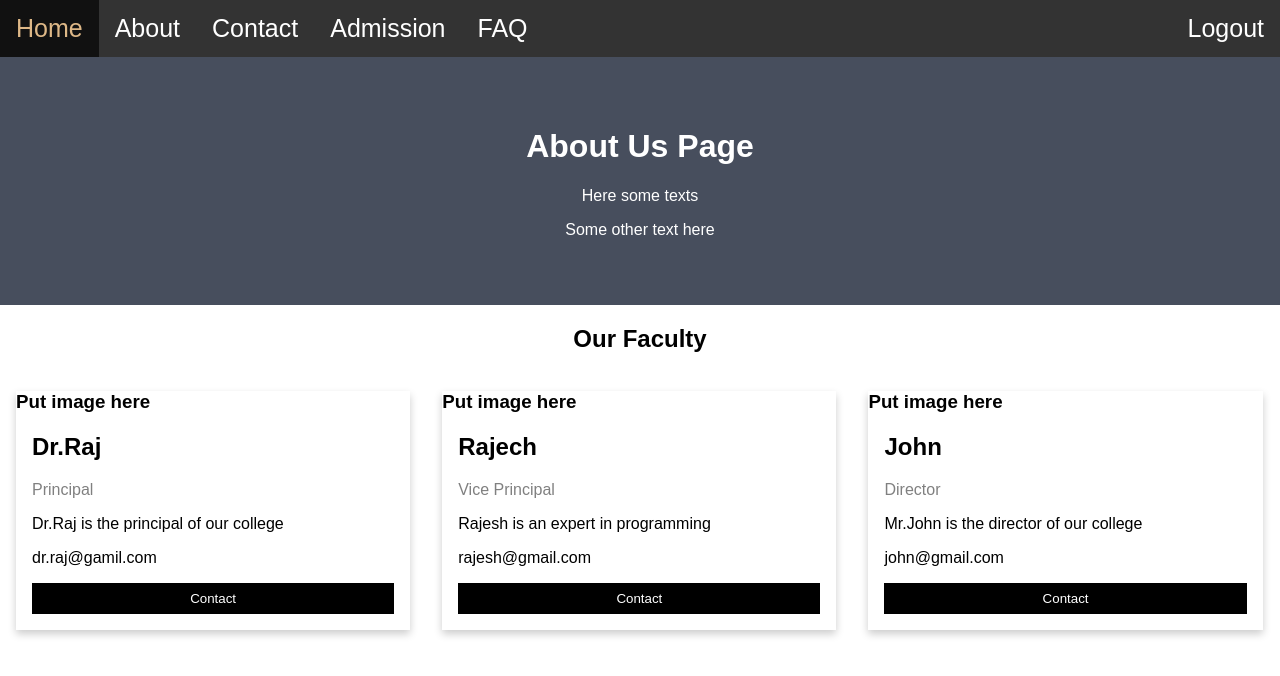
After one commit to Navaneeth-Sharma/36_Lo-KiB, a Flask app: template templates/about_college.html in a window 1280 px wide. The commit adds this page. Shown: the top 676 px of the page. Run offline with Flask 2, Linux system fonts and the light colour scheme; the template is opened without the code that fills it, so the values that code supplies are empty.

Commit message:
some implementations

```diff
--- /dev/null
+++ b/static/css/style5.css
@@ -0,0 +1,99 @@
+body {
+    font-family: Arial, Helvetica, sans-serif;
+    margin: 0;
+  }
+
+  html {
+    box-sizing: border-box;
+  }
+
+  *, *:before, *:after {
+    box-sizing: inherit;
+  }
+
+
+  ul {
+    list-style-type: none;
+    margin: 0;
+    padding: 0;
+    overflow: hidden;
+    background-color: #333;
+  }
+
+  li {
+    float: left;
+  }
+
+  li a {
+    display: block;
+    color: white;
+    text-align: center;
+    padding: 14px 16px;
+    text-decoration: none;
+    font-size: 25px;
+  }
+
+  li a:hover {
+    background-color: #111;
+    color: burlywood;
+  }
+
+  .column {
+    float: left;
+    width: 33.3%;
+    margin-bottom: 16px;
+    padding: 0 8px;
+  }
+
+  .card {
+    box-shadow: 0 4px 8px 0 rgba(0, 0, 0, 0.2);
+    margin: 8px;
+  }
+
+  .about-section {
+    padding: 50px;
+    text-align: center;
+    background-color: #474e5d;
+    color: white;
+  }
+
+  .container {
+    padding: 0 16px;
+  }
+
+  .container::after, .row::after {
+    content: "";
+    clear: both;
+    display: table;
+  }
+
+  .title {
+    color: grey;
+  }
+
+  .button {
+    border: none;
+    outline: 0;
+    display: inline-block;
+    padding: 8px;
+    color: white;
+    background-color: #000;
+    text-align: center;
+    cursor: pointer;
+    width: 100%;
+  }
+
+  .button:hover {
+    background-color: #555;
+  }
+
+  @media screen and (max-width: 650px) {
+    .column {
+      width: 100%;
+      display: block;
+    }
+  }
+
+.facility{
+  color: blue;
+}
--- /dev/null
+++ b/templates/about_college.html
@@ -0,0 +1,67 @@
+<!DOCTYPE html>
+<html lang="en">
+<head>
+    <meta charset="UTF-8">
+    <meta http-equiv="X-UA-Compatible" content="IE=edge">
+    <meta name="viewport" content="width=device-width, initial-scale=1.0">
+    <title>About College</title>
+    <link rel="stylesheet" href="style5.css">
+</head>
+<body>
+  <ul>
+    <li><a href="/home.html">Home</a></li>
+    <li><a href="/about.html">About</a></li>
+    <li><a href="#">Contact</a></li>
+    <li><a href="#" onclick="alert('Are you sure want to admit');">Admission</a></li>
+    <li><a href="#">FAQ</a></li>
+    <li style="float:right"><a class="active" href="#">Logout</a></li>
+  </ul>
+    <div class="about-section">
+        <h1>About Us Page</h1>
+        <p>Here some texts</p>
+        <p>Some other text here</p>
+      </div>
+
+      <h2 style="text-align:center">Our Faculty</h2>
+      <div class="row">
+        <div class="column">
+          <div class="card">
+            <h3>Put image here</h3>
+            <div class="container">
+              <h2>Dr.Raj</h2>
+              <p class="title">Principal</p>
+              <p>Dr.Raj is the principal of our college</p>
+              <p>dr.raj@gamil.com</p>
+              <p><button class="button">Contact</button></p>
+            </div>
+          </div>
+        </div>
+
+        <div class="column">
+          <div class="card">
+            <h3>Put image here</h3>
+            <div class="container">
+              <h2>Rajech</h2>
+              <p class="title">Vice Principal</p>
+              <p>Rajesh is an expert in programming</p>
+              <p>rajesh@gmail.com</p>
+              <p><button class="button">Contact</button></p>
+            </div>
+          </div>
+        </div>
+
+        <div class="column">
+          <div class="card">
+            <h3>Put image here</h3>
+            <div class="container">
+              <h2>John</h2>
+              <p class="title">Director</p>
+              <p>Mr.John is the director of our college</p>
+              <p>john@gmail.com</p>
+              <p><button class="button">Contact</button></p>
+            </div>
+          </div>
+        </div>
+      </div>
+</body>
+</html>
--- a/templates/forgot.html
+++ b/templates/forgot.html
@@ -8,7 +8,6 @@
     <title>Lo-kiB Technologies</title>
     <meta content="" name="description">
     <meta content="" name="keywords">
-
 
 
      <link href="../static/img/Lo-KiB Techs.png" rel="icon">
@@ -74,7 +73,8 @@
                         <form class="form sign-in" method=post enctype=multipart/form-data>
                             <h4 style="margin-left: 50px;">Enter your registerd Email-ID</h4>
                             <div>
-                                <input type="radio" id="College/School" name="radiob" value="College" checked>
+                                    <input type="radio" id="College/School" name="radiob" value="College"
+                                        checked>
                                     <label for="College/School"><b style="margin-right: 12px;">
                                             College/School</b></label>
                                 </div>
--- a/templates/login.html
+++ b/templates/login.html
@@ -8,8 +8,6 @@
     <title>Lo-kiB Login</title>
     <meta content="" name="description">
     <meta content="" name="keywords">
-
-
 
 
     <link href="../static/img/Lo-KiB Techs.png" rel="icon">
```
Also changed, not shown: static/css/style4.css (added, +224 -0 lines), templates/coll_details.html (+18 -21 lines), templates/coll_index.html (+16 -3 lines), templates/college_req.html (added, +61 -0 lines), templates/resetpassword.html (+4 -9 lines), templates/school_details.html (+16 -20 lines), templates/signup.html (+6 -8 lines), templates/stud_index.html (+4 -5 lines), templates/student_details.html (+9 -18 lines), templates/student_home.html (added, +131 -0 lines), static/css/style.css (line endings or trailing spaces), static/css/style2.css (line endings or trailing spaces). Lines whose indentation alone changed are shown as unchanged.
